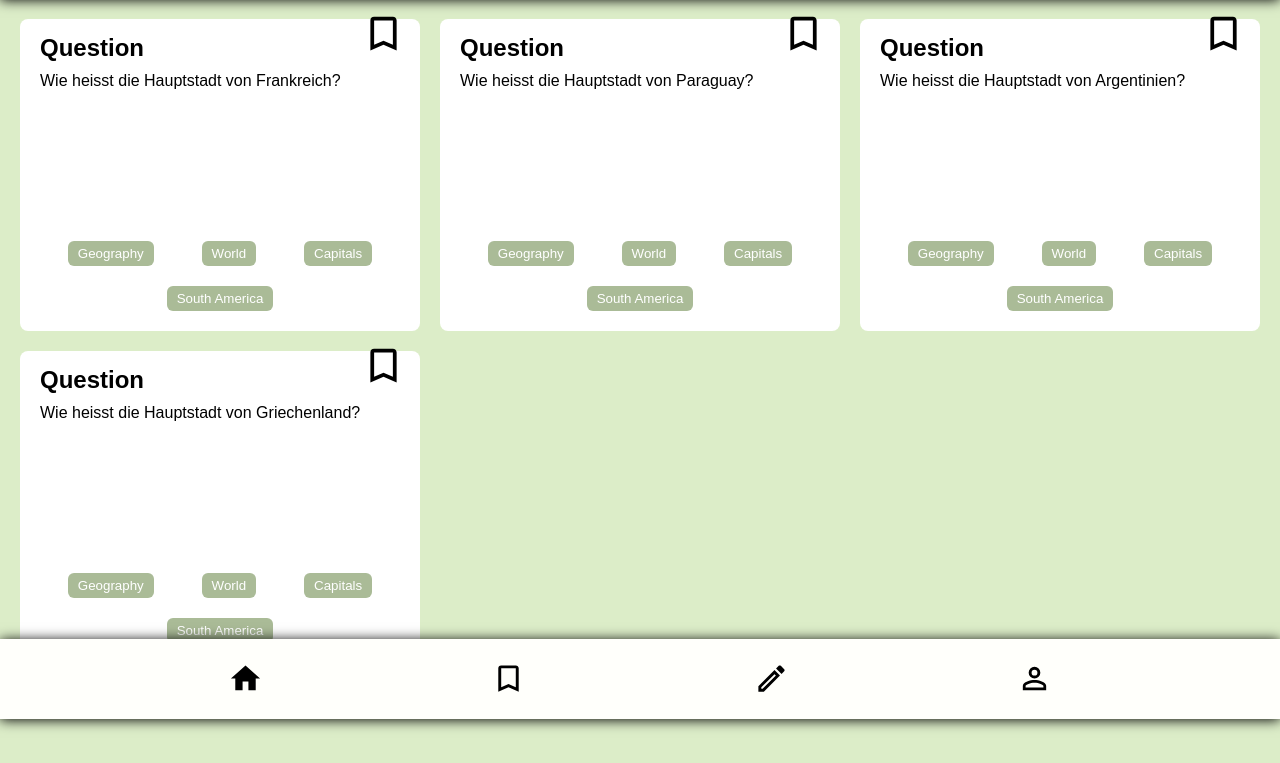
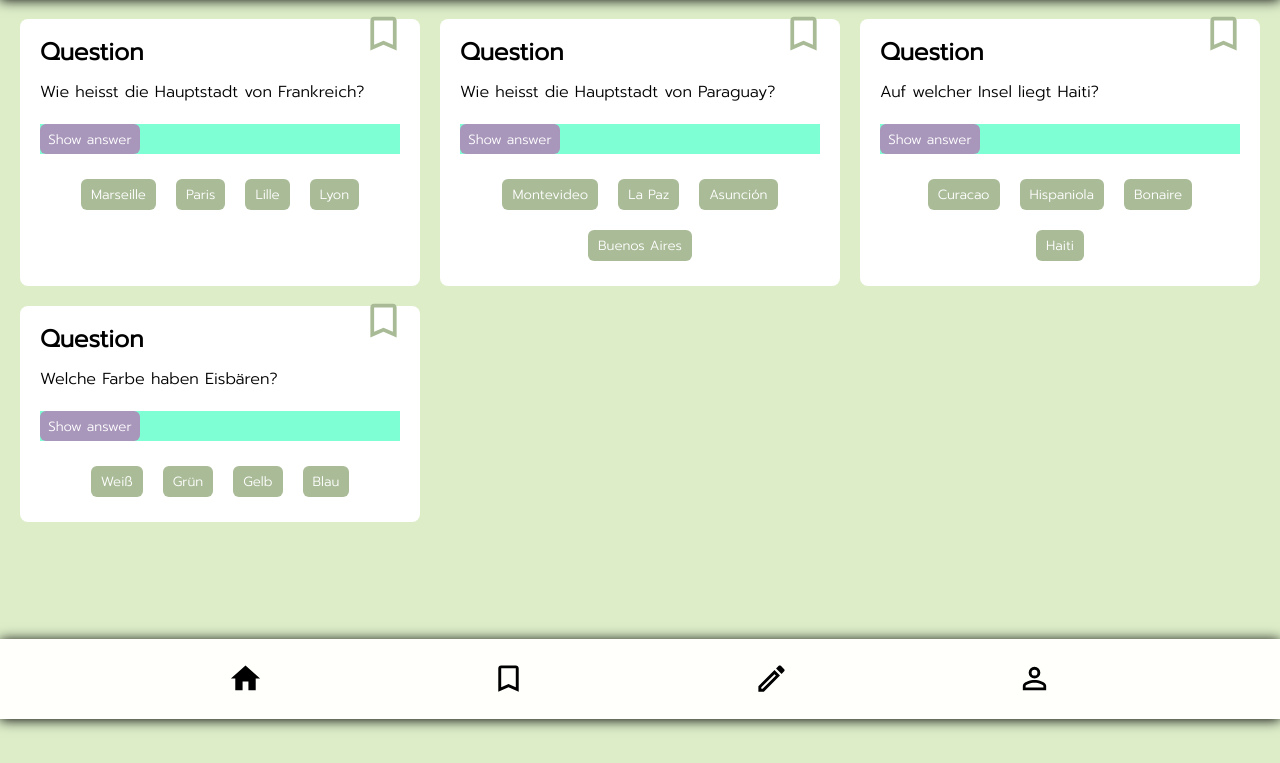
Before and after one commit to quargh/quizv2, a website with bundled scripts: page index.html in a window 1280 px wide. Shown: the part 81-844 px from the top of the page. After the commit the page ends 800 px from the top, so only its background shows below. Built offline with nearby package versions, Linux system fonts and the light colour scheme.

Commit message:
Abstände gefixed und Display none für show-button

```diff
--- a/components/button.css
+++ b/components/button.css
@@ -1,9 +1,41 @@
-@import "./button__answer/button__answer--show.css";
-@import "./button__submit/button__submit.css";
-
 .button__gen{
+    display: block;
     border-radius:6px;
     border:0px;
     background-color: var(--complementary-violet);
-    color:white
+    color:white;
+
 }
+
+.btn__show {
+
+
+    width: 100px;
+    height: 30px;
+    margin-top:20px;
+    __position: absolute;
+    _bottom: 80px;
+    __left: 50%;
+    __transform: translate(-50%);
+
+  }
+
+  .btn__a {
+
+    padding:5px 10px 5px 10px;
+    background-color: var(--color-primary-dark);
+    border:0px solid black;
+    border-radius: 6px;
+    color:#ffffff;
+  }
+
+  .btn__submit {
+
+    width: 100px;
+    height: 30px;
+    position: absolute;
+    top: 385px;
+    left: 50%;
+    transform: translateX(-50%);
+
+  }
--- a/components/button__answer/button__answer--click.js
+++ b/components/button__answer/button__answer--click.js
@@ -5,17 +5,17 @@ export function ButtonAnswerClick() {
     const button = card.querySelector('[data-js="button"]');
     const answer = card.querySelector('[data-js="answer"]');
 
-    answer.style.visibility = "hidden";
+    answer.style.display = "none";
 
     button.addEventListener("click", onButtonClick);
 
     function onButtonClick() {
       console.log("klick");
-      if (answer.style.visibility == "hidden") {
-        answer.style.visibility = "visible";
+      if (answer.style.display == "none") {
+        answer.style.display = "block";
         button.textContent = "Hide answer";
       } else {
-        answer.style.visibility = "hidden";
+        answer.style.display = "none";
         button.textContent = "Show answer";
       }
     }
--- a/components/button__answer/button__answer--show.css
+++ /dev/null
@@ -1,11 +0,0 @@
-.btn__show {
-
-  display: block;
-  width: 100px;
-  height: 30px;
-  position: absolute;
-  _bottom: 80px;
-  left: 50%;
-  transform: translate(-50%);
-  margin-top:20px;
-}
--- a/components/button__submit/button__submit.css
+++ /dev/null
@@ -1,11 +0,0 @@
-.btn__submit {
-    font-family: Roboto, sans-serif;
-    display: block;
-    width: 100px;
-    height: 30px;
-    position: absolute;
-    top: 385px;
-    left: 50%;
-    transform: translateX(-50%);
-
-  }
--- a/components/questions.js
+++ b/components/questions.js
@@ -29,13 +29,17 @@ export function SetQuestions() {
     question.innerText = questions[index].question;
     wrapper.append(question);
 
+    const centerDiv = document.createElement("div");
+    centerDiv.classList.add("center");
+    wrapper.append(centerDiv);
+
     const button = document.createElement("button");
     button.setAttribute("type", "button");
     button.setAttribute("data-js", "button");
     button.classList.add("button__gen");
     button.classList.add("btn__show");
     button.innerText = "Show answer";
-    wrapper.append(button);
+    centerDiv.append(button);
 
     const answer = document.createElement("div");
     answer.classList.add("card__answer");
@@ -58,40 +62,16 @@ export function SetQuestions() {
     wordCloud.classList.add("holder");
     article.append(wordCloud);
 
-    const button1 = document.createElement("button");
-    button1.setAttribute("type", "button");
-    button1.classList.add("btn__a");
-    button1.innerText = "Geography";
-    wordCloud.append(button1);
+    questions[index].tags.forEach((tag, index) =>{
 
-    const button2 = document.createElement("button");
-    button2.setAttribute("type", "button");
-    button2.classList.add("btn__a");
-    button2.innerText = "World";
-    wordCloud.append(button2);
+      const button = document.createElement("button");
+      button.setAttribute("type", "button");
+      button.classList.add("btn__a");
+      button.innerText = tag;
+      wordCloud.append(button);
 
-    const button3 = document.createElement("button");
-    button3.setAttribute("type", "button");
-    button3.classList.add("btn__a");
-    button3.innerText = "Capitals";
-    wordCloud.append(button3);
+    });
 
-    const button4 = document.createElement("button");
-    button4.setAttribute("type", "button");
-    button4.classList.add("btn__a");
-    button4.innerText = "South America";
-    wordCloud.append(button4);
-
-    /*
-    article.classList.add("card");
-    mainSection.append(article);
-
-    const headline = article.createElement("h2");
-    headline.classList.add("card__heading");
-    headline.innerText = "TestQuestion";
-    article.append(headline);
-
-    */
   });
 }
 
@@ -99,18 +79,21 @@ const questions = [
   {
     question: "Wie heisst die Hauptstadt von Frankreich?",
     answer: "Paris",
-    tags: ["Test1", "Test2","Test3","Test4"],
+    tags: ["Marseille", "Paris", "Lille", "Lyon"],
   },
   {
     question: "Wie heisst die Hauptstadt von Paraguay?",
-    answer: "Asunsion",
+    answer: "Asunsión",
+    tags: ["Montevideo", "La Paz","Asunción", "Buenos Aires"],
   },
   {
-    question: "Wie heisst die Hauptstadt von Argentinien?",
-    answer: "Buenos Aires",
+    question: "Auf welcher Insel liegt Haiti?",
+    answer: "Hispaniola",
+    tags: ["Curacao", "Hispaniola","Bonaire", "Haiti"],
   },
   {
-    question: "Wie heisst die Hauptstadt von Griechenland?",
-    answer: "Athen",
+    question: "Welche Farbe haben Eisbären?",
+    answer: "Weiß",
+    tags: ["Weiß", "Grün", "Gelb", "Blau"],
   },
 ];
--- a/base.css
+++ b/css/base.css
@@ -1,4 +1,10 @@
 @import url("https://fonts.googleapis.com/css2?family=Roboto:ital,wght@0,100;0,300;0,400;0,500;0,700;0,900;1,100;1,300;1,400;1,500;1,700;1,900&display=swap");
+
+@import url('https://fonts.googleapis.com/css2?family=Prompt:wght@300&display=swap');
+
+@import url('https://fonts.googleapis.com/css2?family=Kanit:wght@300&family=Prompt:wght@300&display=swap');
+
+@import url('https://fonts.googleapis.com/css2?family=Kanit:wght@300&family=Prompt:wght@300&family=Titillium+Web&display=swap');
 
 /*Vars declaration*/
 :root {
@@ -13,6 +19,11 @@
   --min-space-around-cards: 20px;
   --card-width: 400px;
 
+  --color-primary-dark-filter: invert(81%) sepia(20%) saturate(336%) hue-rotate(46deg) brightness(88%) contrast(85%);
+
+  --complementary-violet: #A897BB;
+  --complementary-violet-filter: invert(70%) sepia(13%) saturate(592%) hue-rotate(226deg) brightness(89%) contrast(83%);
+
   --triadic-red: #BB97AA;
   --triadic-blue: #97AABB;
 
@@ -26,3 +37,7 @@
   width: auto;
   height: auto;
 }
+
+.center{
+  background-color: aquamarine;
+}
--- a/index.html
+++ b/index.html
@@ -95,10 +95,11 @@
           </a>
           <div data-js="wrapper">
           <p class="card__text">Wie heißt die Hauptstadt von Paraguay?</p>
-
+          <div class="center">
           <button type="button" class="button__gen btn__show" data-js="button">
             Show answer
           </button>
+        </div>
           <div class="card__answer" data-js="answer">
             <h2 class="card__heading" data-js="answer_headline">Answer:</h2>
             <p class="card__text" data-js="answer_text">Asunsión</p>
@@ -125,10 +126,11 @@
           </a>
           <div data-js="wrapper">
           <p class="card__text">Wie heißt die Hauptstadt von Paraguay?</p>
-
+          <div class="center">
             <button type="button" class="button__gen btn__show" data-js="button">
               Show answer
             </button>
+          </div>
           <div class="card__answer" data-js="answer">
             <h2 class="card__heading" data-js="answer_headline">Answer:</h2>
             <p class="card__text" data-js="answer_text">Asunsión</p>
@@ -156,10 +158,11 @@
           </a>
           <div data-js="wrapper">
           <p class="card__text">Wie heißt die Hauptstadt von Paraguay?</p>
-
+          <div class="center">
             <button type="button" class="button__gen btn__show" data-js="button">
               Show answer
             </button>
+          </div>
           <div class="card__answer" data-js="answer">
             <h2 class="card__heading" data-js="answer_headline">Answer:</h2>
             <p class="card__text" data-js="answer_text">Asunsión</p>
@@ -187,10 +190,11 @@
           </a>
           <div data-js="wrapper">
           <p class="card__text">Wie heißt die Hauptstadt von Paraguay?</p>
-
+          <div class="center">
             <button type="button" class="button__gen btn__show" data-js="button">
               Show answer
             </button>
+          </div>
           <div class="card__answer" data-js="answer">
             <h2 class="card__heading" data-js="answer_headline">Answer:</h2>
             <p class="card__text" data-js="answer_text">Asunsión</p>
--- a/styles.css
+++ b/styles.css
@@ -1,5 +1,5 @@
-@import "./base.css";
-@import "./components/create.css";
+@import "./css/base.css";
+@import "./css/create.css";
 @import "./components/button.css";
 
 * {
@@ -86,11 +86,19 @@ main {
   padding-top: 5px;
   padding-left: var(--min-space-around-cards);
   padding-right: var(--min-space-around-cards);
-  padding-bottom: 120px;
+
   scroll-margin-top: 100px;
   border-radius: var(--card-border-radius);
   position: relative;
   width: 100%;
+  __height: 300px;
+  __min-height: 300px;
+
+
+  __padding-bottom: auto;
+
+
+
 }
 
 .card__heading {
@@ -120,26 +128,24 @@ main {
   direction: row;
   /*TODO*/
   flex-wrap: wrap;
-  justify-content: space-evenly;
+  justify-content:center;
   gap: 20px;
-  position: absolute;
-  width: 100%;
-  bottom: 20px;
+  __position: absolute;
+  __width: 100%;
+  __height: 30px;
+  __bottom: 20px;
   /*TODO*/
   left: 50%;
-  transform: translate(-50%);
+  __transform: translate(-50%);
   padding-left:20px;
   padding-right:20px;
+  padding-top:25px;
+  padding-bottom:25px;
+
+  __margin-top:65px;
 
 }
-.btn__a {
 
-  padding:5px 10px 5px 10px;
-  background-color: var(--color-primary-dark);
-  border:0px solid black;
-  border-radius: 6px;
-  color:#ffffff;
-}
 
 /*calc(var(--card-width) * 2 + var(--min-space-around-cards) *3 )*/
 /*calc((var(--card-width)) * 2)*/
@@ -148,7 +154,8 @@ main {
   /*visibility wird via js geregelt*/
   /*visibility: hidden;*/
 
-  margin-top: 65px;
+  margin-top: 0px;
+  __margin-bottom: 65px;
 }
 
 @media (min-width: 660px) {
```
Also changed, not shown: css/create.css (renamed from components/create.css). Lines whose indentation alone changed are shown as unchanged.
